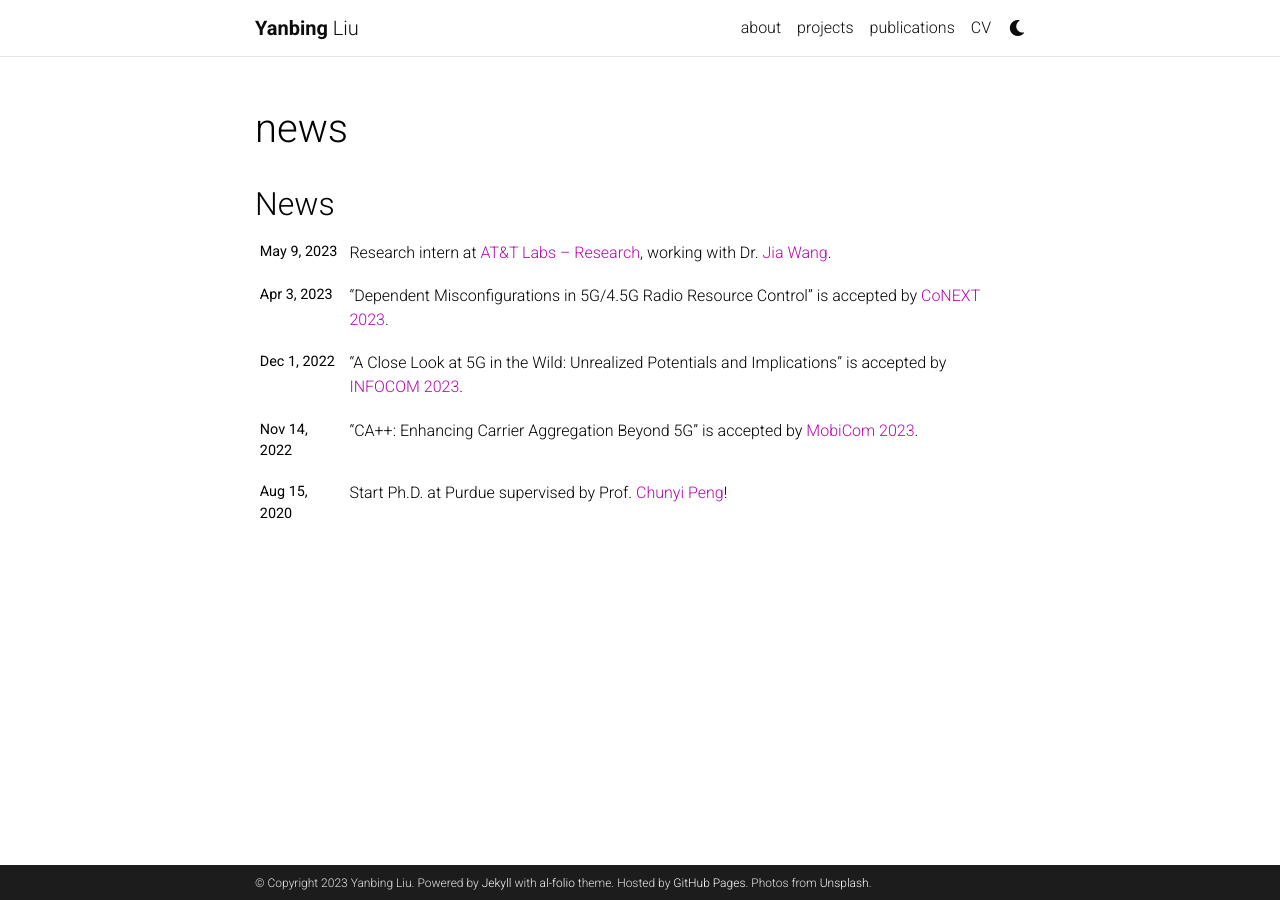
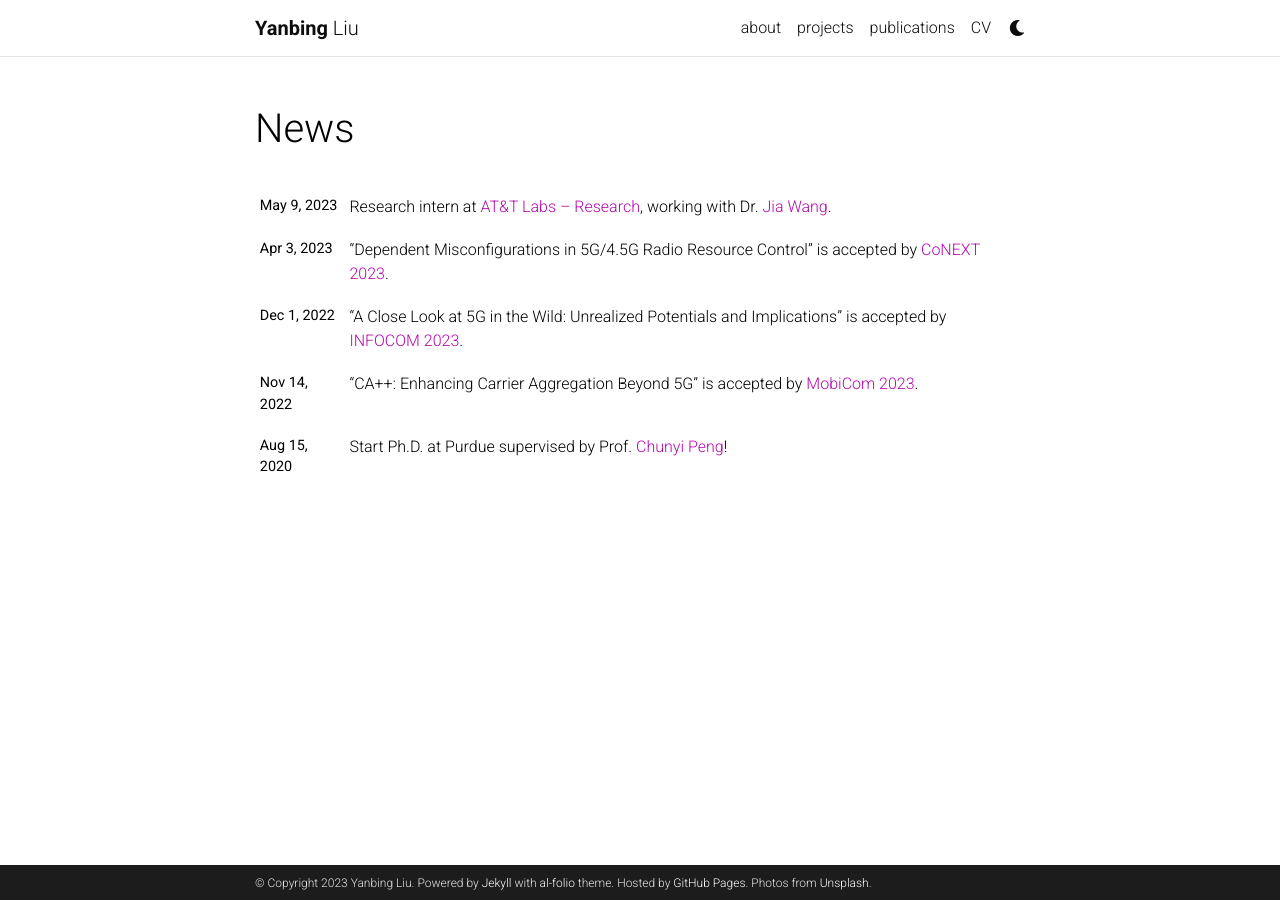
Before and after one commit to YanbingLiu1997/YanbingLiu1997.github.io, a Jekyll site: the page built from news.html, in a window 1280 px wide. Built offline with Jekyll 4.4.1, drawn with Linux system fonts in a browser that asks for light colours; comment, search, counter and statistics services are not loaded; a style sheet for code colours, icons or effects is not loaded.

Commit message:
update news

```diff
--- a/_includes/news.html
+++ b/_includes/news.html
@@ -1,6 +1,5 @@
 
           <div class="news">
-            <h2>News</h2>
             {% if site.news != blank -%}
             {%- assign news_size = site.news | size -%}
             <div class="table-responsive" {% if site.news_scrollable and news_size > 3 %}style="max-height: 10vw"{% endif %}>
--- a/news.html
+++ b/news.html
@@ -1,6 +1,6 @@
 ---
 layout: page
-title: news
+title: News
 permalink: /news/
 ---
 
```
